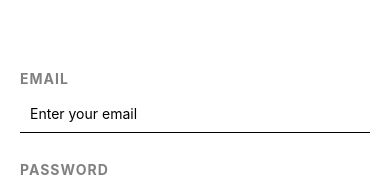
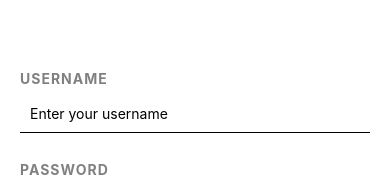
Before and after one commit to hartmario1/tracking-system, a React Native app: screen /Root in a window 390 px wide. Shown: the part 174-357 px from the top of the page. Built offline with nearby package versions, Linux system fonts and the light colour scheme; what expo-linking, react-native-root-siblings would draw is missing.

Commit message:
fix: replaced email with username in login

```diff
--- a/screens/LogIn.tsx
+++ b/screens/LogIn.tsx
@@ -8,14 +8,14 @@ import Toast from "react-native-root-toast";
 import { requestHeaders } from "../api/headers";
 
 const LogIn = ({ navigation }: RootTabScreenProps<'LogIn'>) => (
-  <Formik initialValues={{ email: '', password: '' }}
+  <Formik initialValues={{ username: '', password: '' }}
       onSubmit = {async values => {
         try {
-          const data = await fetch('https://tracksystem.herokuapp.com/', {
+          const data = await fetch('https://tracksystem.herokuapp.com/auth', {
             method: 'POST',
             headers: requestHeaders,
             body: JSON.stringify({
-              email: values.email,
+              username: values.username,
               password: values.password
             })
           });
@@ -32,10 +32,9 @@ const LogIn = ({ navigation }: RootTabScreenProps<'LogIn'>) => (
           delay: 0,
         });
 
-
       }}
       validationSchema = {Yup.object().shape({
-        email: Yup.string().required('This field is required!'),
+        username: Yup.string().required('This field is required!'),
         password: Yup.string().required('This field is required!')
       })}>
       {({ handleChange, handleBlur, handleSubmit, values, errors, touched }) => (
@@ -51,19 +50,19 @@ const LogIn = ({ navigation }: RootTabScreenProps<'LogIn'>) => (
             </View>
             <View style = {{ paddingBottom: 20 }}>
               <Text style = {{ letterSpacing: 1, fontWeight: 'bold', color: 'grey' }}>
-                EMAIL
+                USERNAME
               </Text>
               <TextInput
                 style = {styles.input}
                 blurOnSubmit
-                placeholder = "Enter your email"
-                value = {values.email}
-                onChangeText = {handleChange('email')}
-                onBlur = {handleBlur('email')} />
-                {errors.email && touched.email
+                placeholder = "Enter your username"
+                value = {values.username}
+                onChangeText = {handleChange('username')}
+                onBlur = {handleBlur('username')} />
+                {errors.username && touched.username
                   ? (
                     <Text style = {styles.errorMessage}>
-                      {errors.email}
+                      {errors.username}
                     </Text>
                   )
                   : null}
```
